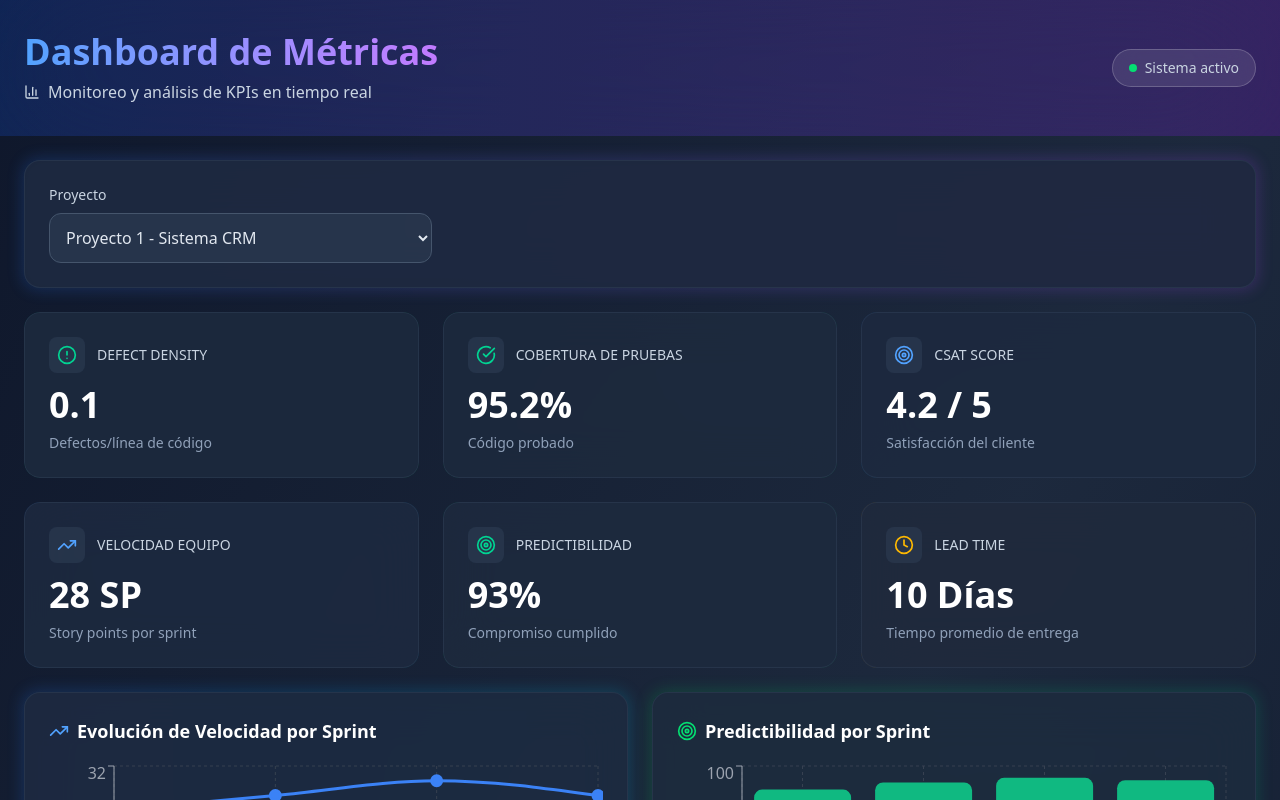
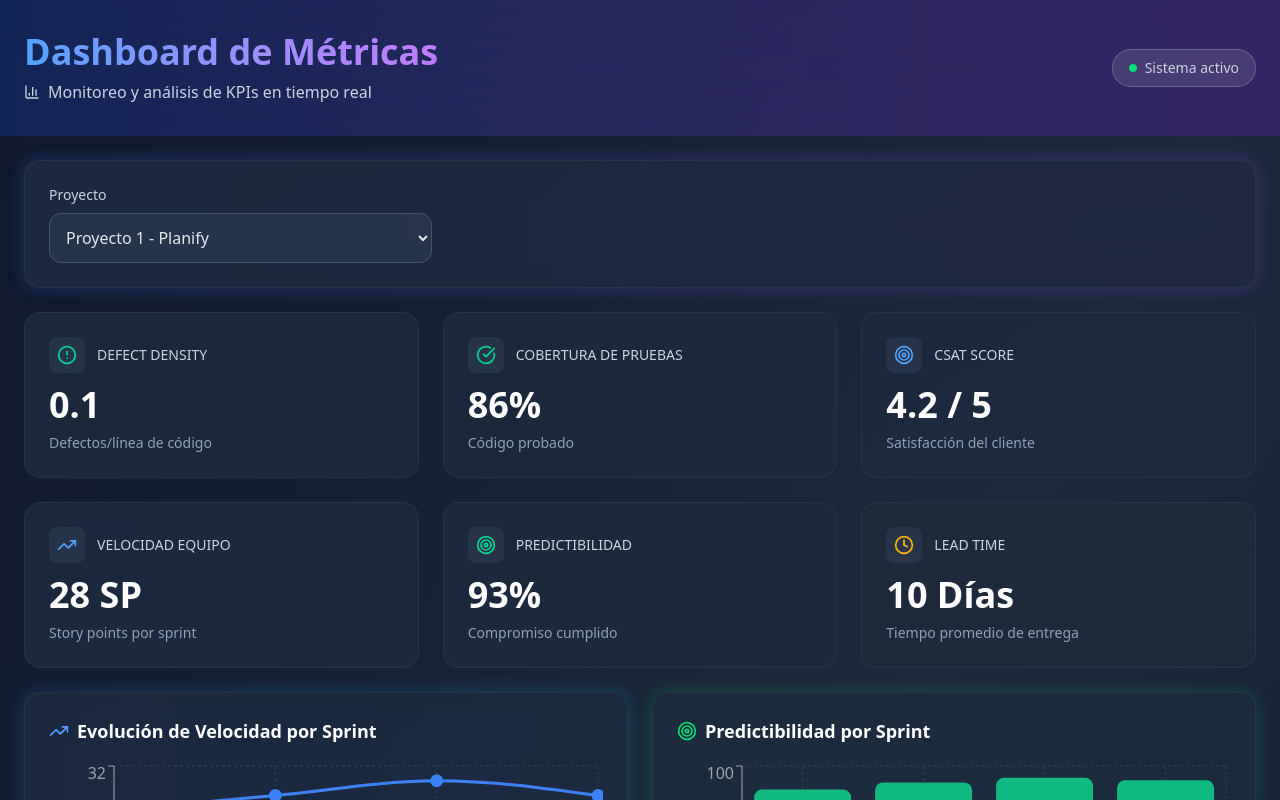
Before and after one commit to Aslan-devs/DashBoardQA, a React (Vite) app: page / in a window 1280 px wide. Shown: the top 800 px of the page. Built offline with nearby package versions, Linux system fonts and the light colour scheme.

Commit message:
Actualizacion metrica pruebas codigo

```diff
--- a/src/DashboardQA.jsx
+++ b/src/DashboardQA.jsx
@@ -11,7 +11,7 @@ const Dashboard = () => {
   const datosProyecto1 = {
     metricas: {
       defectDensity: 0.10,
-      coberturaDefectos: 95.2,
+      coberturaDefectos: 86,
       csatScore: 4.2,
       velocidadEquipo: 28,
       predictibilidad: 93,
@@ -175,8 +175,8 @@ const Dashboard = () => {
                   onChange={(e) => setSelectedProject(e.target.value)}
                   className="w-full p-3 bg-slate-700/50 border border-slate-600 text-slate-200 rounded-xl focus:ring-2 focus:ring-blue-500 focus:border-transparent transition-all"
                 >
-                  <option value="proyecto1">Proyecto 1 - Sistema CRM</option>
-                  <option value="proyecto2">Proyecto 2 - App Mobile</option>
+                  <option value="proyecto1">Proyecto 1 - Planify</option>
+                  <option value="proyecto2">Proyecto 2 - Packn'go</option>
                 </select>
               </div>
             </div>
```
Also changed, not shown: 1 other file (tests, documents, lock files or other folders).
